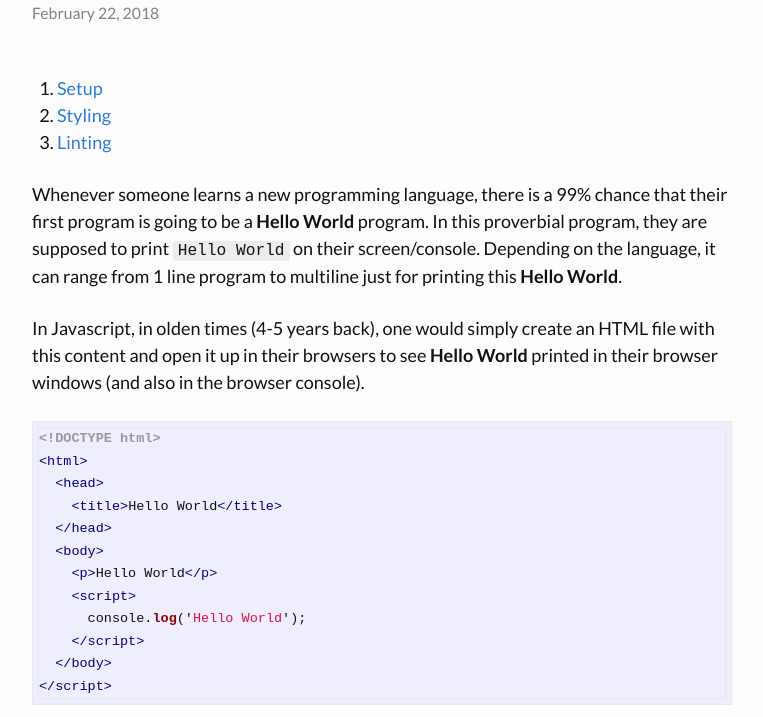
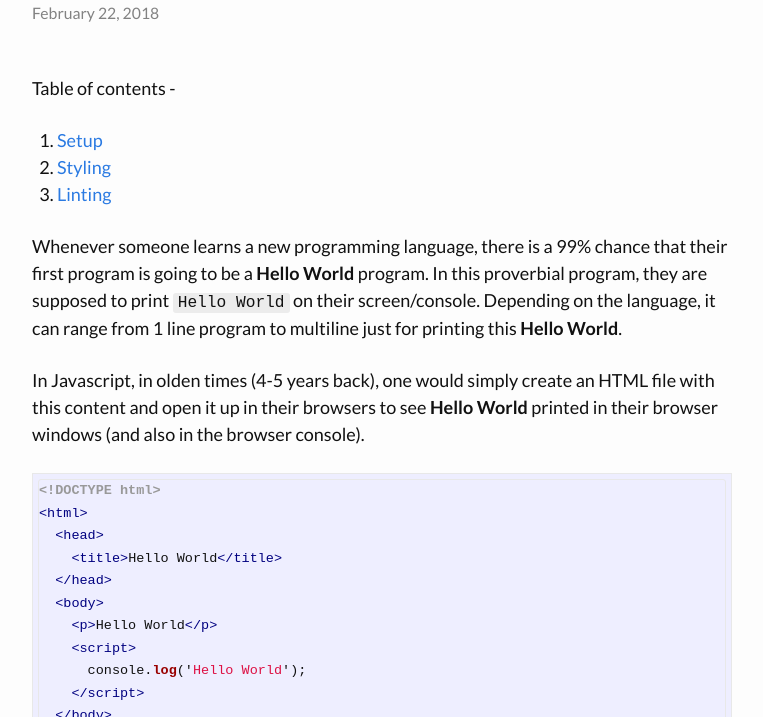
Before and after one commit to brijeshb42/brijeshb42.github.io, a Jekyll site: the page built from _posts/2018-02-22-setup-javascript-webpack-project.md, in a window 1280 px wide and 900 px high, scrolled down 525 px, cut to the strip 183-900 px from the top of the window. Shown: the whole strip, without its empty margins (258-1021 px from the left). Built offline with Jekyll 4.4.1, drawn with Linux system fonts in a browser that asks for light colours; comment, search, counter and statistics services are not loaded.

Commit message:
Update 2018-02-22-setup-javascript-webpack-project.md

```diff
--- a/_posts/2018-02-22-setup-javascript-webpack-project.md
+++ b/_posts/2018-02-22-setup-javascript-webpack-project.md
@@ -5,6 +5,8 @@ cover: "https://res.cloudinary.com/beetoo/image/upload/v1519315520/js-webpack-ba
 date: 2018-02-22 09:30:00 PM
 tags: [javascript, webpack, babel, es6, tutorial]
 ---
+
+Table of contents -
 
 1. [Setup](#part-1)
 2. [Styling](#part-2)
```
